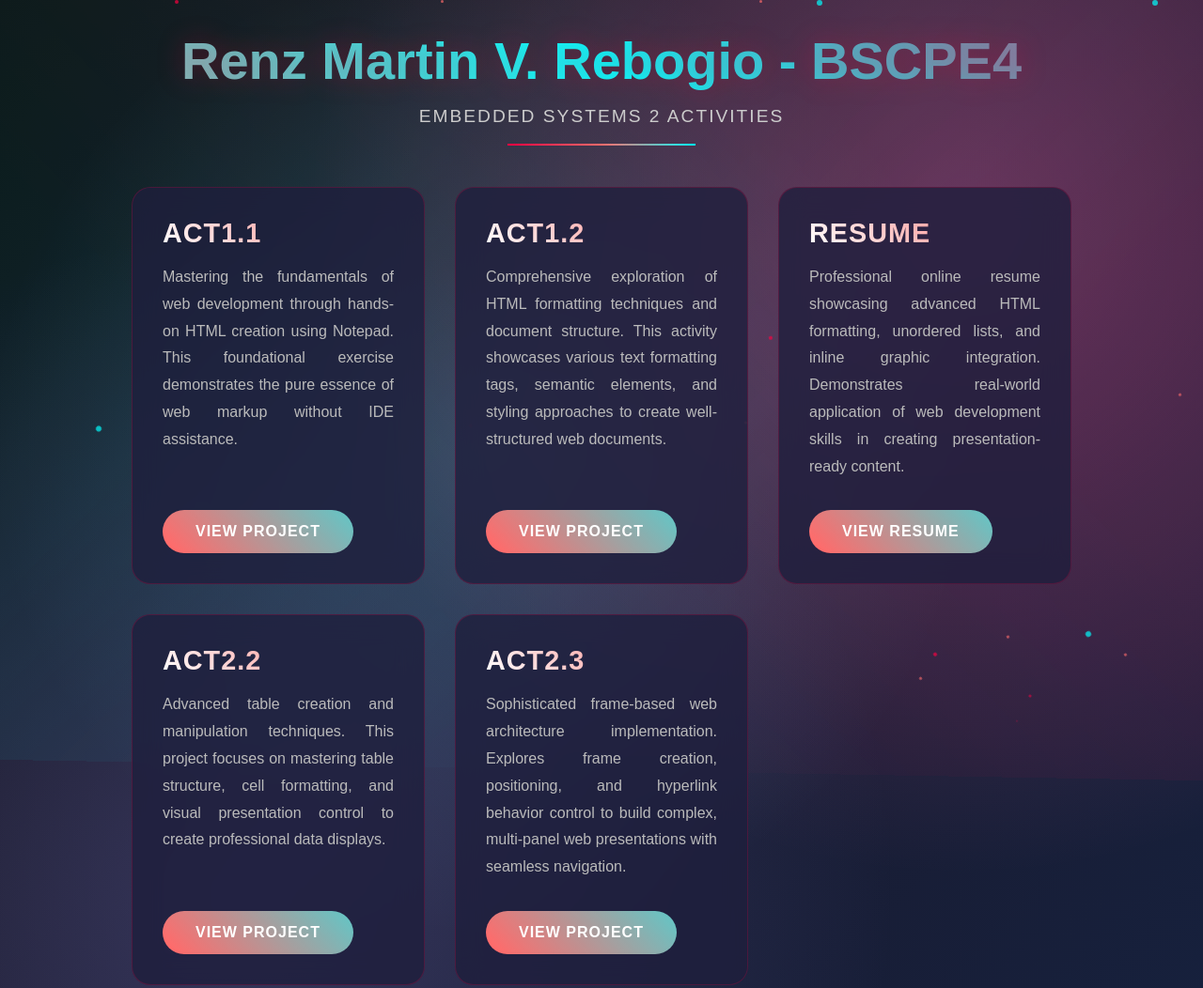
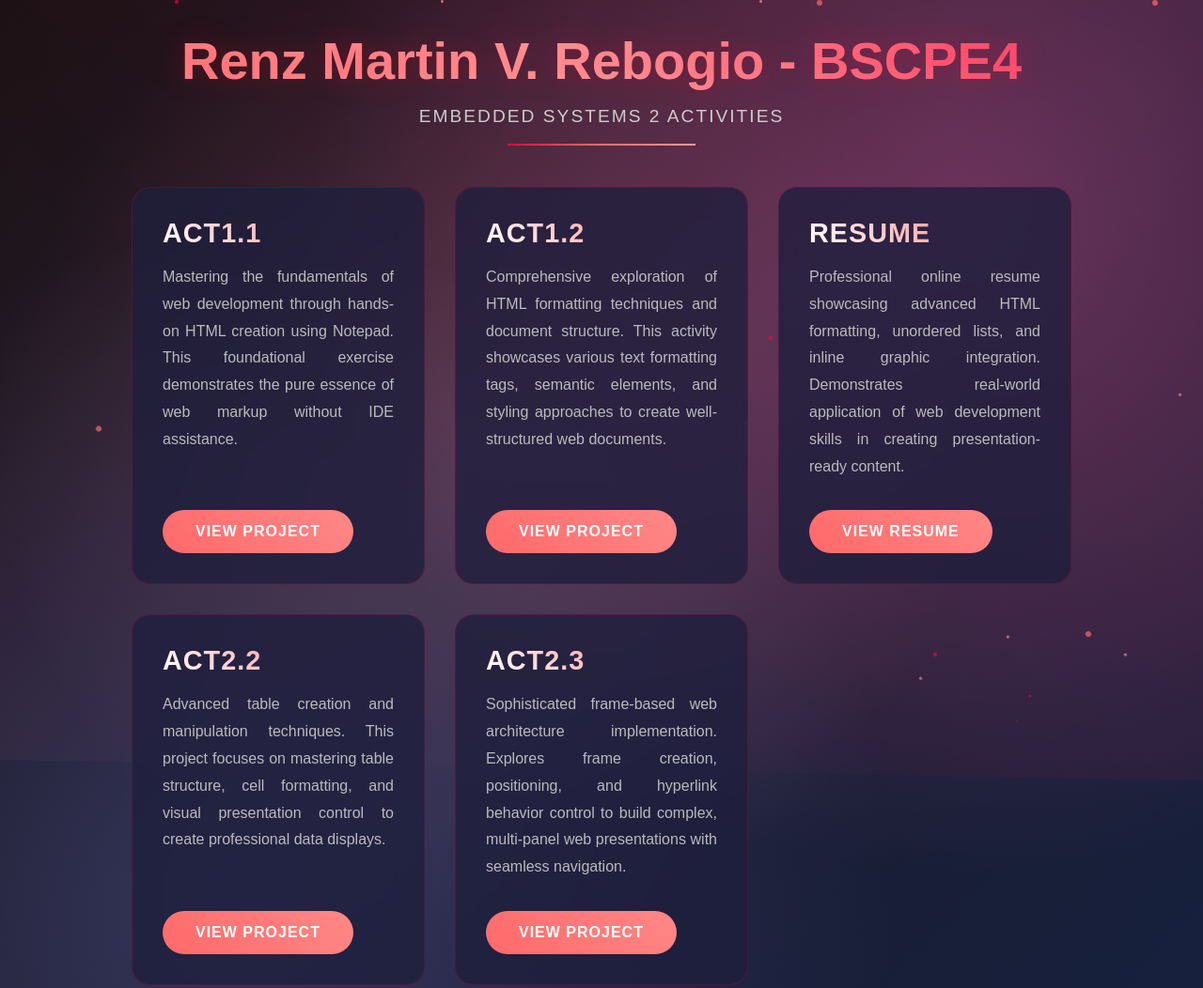
Before and after one commit to renzmartinrebogio/PORTFOLIO, a plain HTML site: page index.html in a window 1280 px wide. Shown: the top 1052 px of the page at 94% size. Drawn offline with Linux system fonts and the light colour scheme.

Commit message:
Add files via upload

```diff
--- a/index.html
+++ b/index.html
@@ -16,7 +16,7 @@
             background:
                 radial-gradient(circle at 20% 80%, rgba(120, 119, 198, 0.3) 0%, transparent 50%),
                 radial-gradient(circle at 80% 20%, rgba(255, 119, 198, 0.3) 0%, transparent 50%),
-                radial-gradient(circle at 40% 40%, rgba(120, 219, 255, 0.2) 0%, transparent 50%),
+                radial-gradient(circle at 40% 40%, rgba(255, 150, 180, 0.2) 0%, transparent 50%),
                 linear-gradient(135deg, #0a0a0a 0%, #1a1a2e 50%, #16213e 100%);
             min-height: 100vh;
             color: #ffffff;
@@ -33,7 +33,7 @@
             z-index: -2;
             background:
                 linear-gradient(45deg, transparent 30%, rgba(255, 0, 64, 0.1) 70%),
-                linear-gradient(-45deg, transparent 30%, rgba(0, 255, 255, 0.1) 70%);
+                linear-gradient(-45deg, transparent 30%, rgba(255, 100, 150, 0.1) 70%);
             animation: bgShift 20s ease-in-out infinite;
         }
 
@@ -69,7 +69,7 @@
             transform: translateX(-50%);
             width: 100px;
             height: 2px;
-            background: linear-gradient(45deg, #ff0040, #ff6b6b, #00ffff);
+            background: linear-gradient(45deg, #ff0040, #ff6b6b, #ff9999);
             animation: lineGlow 2s ease-in-out infinite;
         }
 
@@ -81,7 +81,7 @@
         .title {
             font-size: 3.5rem;
             font-weight: bold;
-            background: linear-gradient(45deg, #ff0040, #ff6b6b, #00ffff, #ff0040);
+            background: linear-gradient(45deg, #ff0040, #ff6b6b, #ff9999, #ff0040);
             background-size: 300% 300%;
             -webkit-background-clip: text;
             -webkit-text-fill-color: transparent;
@@ -147,7 +147,7 @@
             left: -100%;
             width: 100%;
             height: 100%;
-            background: linear-gradient(90deg, transparent, rgba(255, 0, 64, 0.1), rgba(0, 255, 255, 0.1), transparent);
+            background: linear-gradient(90deg, transparent, rgba(255, 0, 64, 0.1), rgba(255, 100, 150, 0.1), transparent);
             transition: left 0.6s ease;
         }
 
@@ -175,7 +175,7 @@
         .activity-card:hover {
             transform: translateY(-15px) scale(1.02);
             border-color: #ff0040;
-            box-shadow: 0 25px 50px rgba(255, 0, 64, 0.3), 0 0 30px rgba(0, 255, 255, 0.2);
+            box-shadow: 0 25px 50px rgba(255, 0, 64, 0.3), 0 0 30px rgba(255, 100, 150, 0.2);
             background: rgba(40, 40, 80, 0.9);
         }
 
@@ -207,7 +207,7 @@
         }
 
         .activity-btn {
-            background: linear-gradient(45deg, #ff0040, #ff6b6b, #00ffff);
+            background: linear-gradient(45deg, #ff0040, #ff6b6b, #ff9999);
             background-size: 300% 300%;
             color: white;
             border: none;
@@ -308,13 +308,13 @@
         .particle.type2 {
             width: 6px;
             height: 6px;
-            background: #00ffff;
+            background: #ff6b6b;
         }
 
         .particle.type3 {
             width: 3px;
             height: 3px;
-            background: #ff6b6b;
+            background: #ff9999;
         }
 
         @keyframes float {
```
